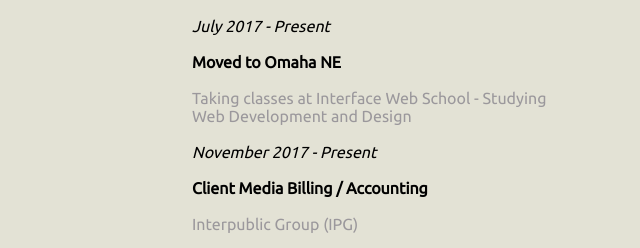
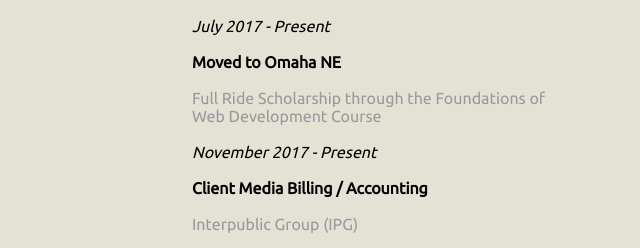
Before and after one commit to zackasdf/zackasdf.github.io, a plain HTML site: page index.html in a window 1280 px wide. Shown: the part 971-1219 px from the top of the page, 640-1280 px from the left. Drawn offline with nearby package versions, Linux system fonts and the light colour scheme; some packages are replaced by stand-ins of ours.

Commit message:
Update index.html
changed timeline to reflect present

```diff
--- a/index.html
+++ b/index.html
@@ -78,7 +78,7 @@
                 </div>
                 <br>
                 <div class="company">
-                    Taking classes at Interface Web School - Studying Web Development and Design
+                    Full Ride Scholarship through the Foundations of Web Development Course
                 </div>
                 <br>
                 <div class="date">
```
